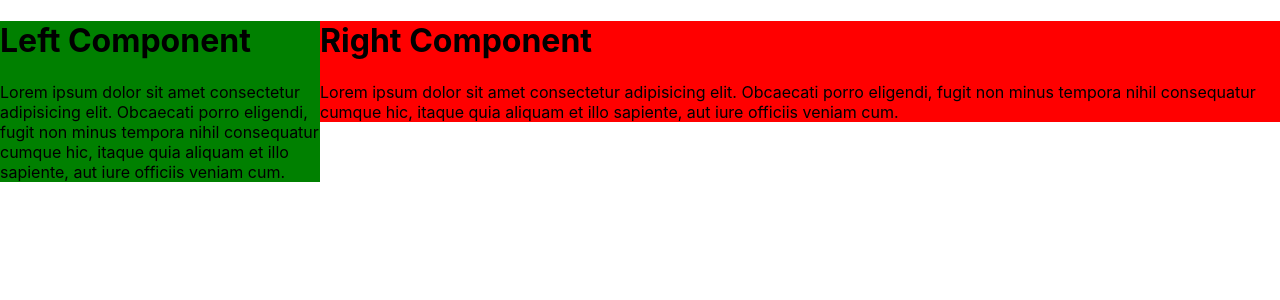
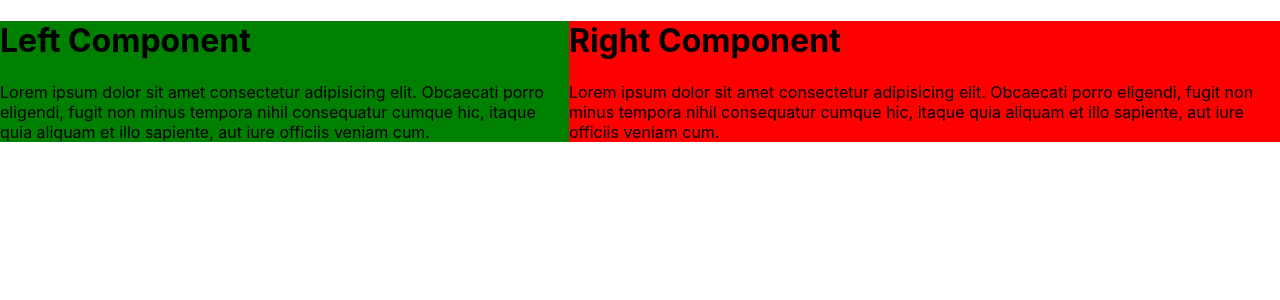
Before and after one commit to Rahul8320/React-Design-Pattern, a React (Create React App) app: page / in a window 1280 px wide. Shown: the top 300 px of the page. Built offline with nearby package versions, Linux system fonts and the light colour scheme.

Commit message:
Add split component

```diff
--- a/package.json
+++ b/package.json
@@ -35,5 +35,8 @@
       "last 1 firefox version",
       "last 1 safari version"
     ]
+  },
+  "devDependencies": {
+    "@babel/plugin-proposal-private-property-in-object": "^7.21.11"
   }
 }
--- a/src/App.js
+++ b/src/App.js
@@ -1,23 +1,11 @@
+import { SplitComponent } from "./components/SplitComponent";
 import { SplitScreen } from "./components/SplitScreen";
-
-const MyComponent = ({ name, color }) => {
-  return (
-    <div style={{ backgroundColor: color }}>
-      <h1>{name} Component</h1>
-      <p>
-        Lorem ipsum dolor sit amet consectetur adipisicing elit. Obcaecati porro
-        eligendi, fugit non minus tempora nihil consequatur cumque hic, itaque
-        quia aliquam et illo sapiente, aut iure officiis veniam cum.
-      </p>
-    </div>
-  );
-};
 
 function App() {
   return (
-    <SplitScreen leftWeight={1} rightWeight={3}>
-      <MyComponent name={"Left"} color={"green"} />
-      <MyComponent name={"Right"} color={"red"} />
+    <SplitScreen leftWeight={4} rightWeight={5}>
+      <SplitComponent name={"Left"} color={"green"} />
+      <SplitComponent name={"Right"} color={"red"} />
     </SplitScreen>
   );
 }
--- /dev/null
+++ b/src/components/SplitComponent.jsx
@@ -0,0 +1,12 @@
+export const SplitComponent = ({ name, color }) => {
+  return (
+    <div style={{ backgroundColor: color }}>
+      <h1>{name} Component</h1>
+      <p>
+        Lorem ipsum dolor sit amet consectetur adipisicing elit. Obcaecati porro
+        eligendi, fugit non minus tempora nihil consequatur cumque hic, itaque
+        quia aliquam et illo sapiente, aut iure officiis veniam cum.
+      </p>
+    </div>
+  );
+};
```
Also changed, not shown: 1 other file (tests, documents, lock files or other folders).
